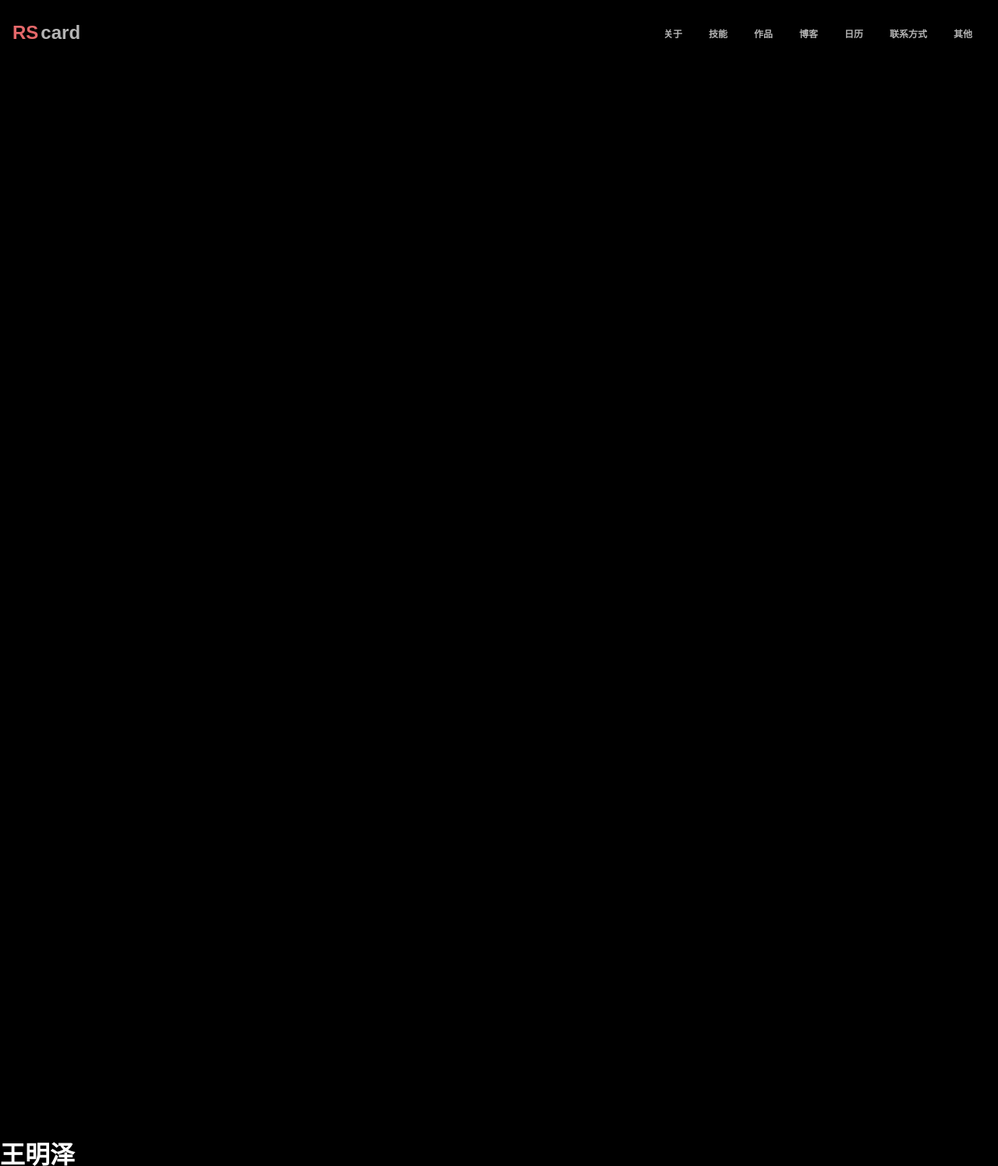
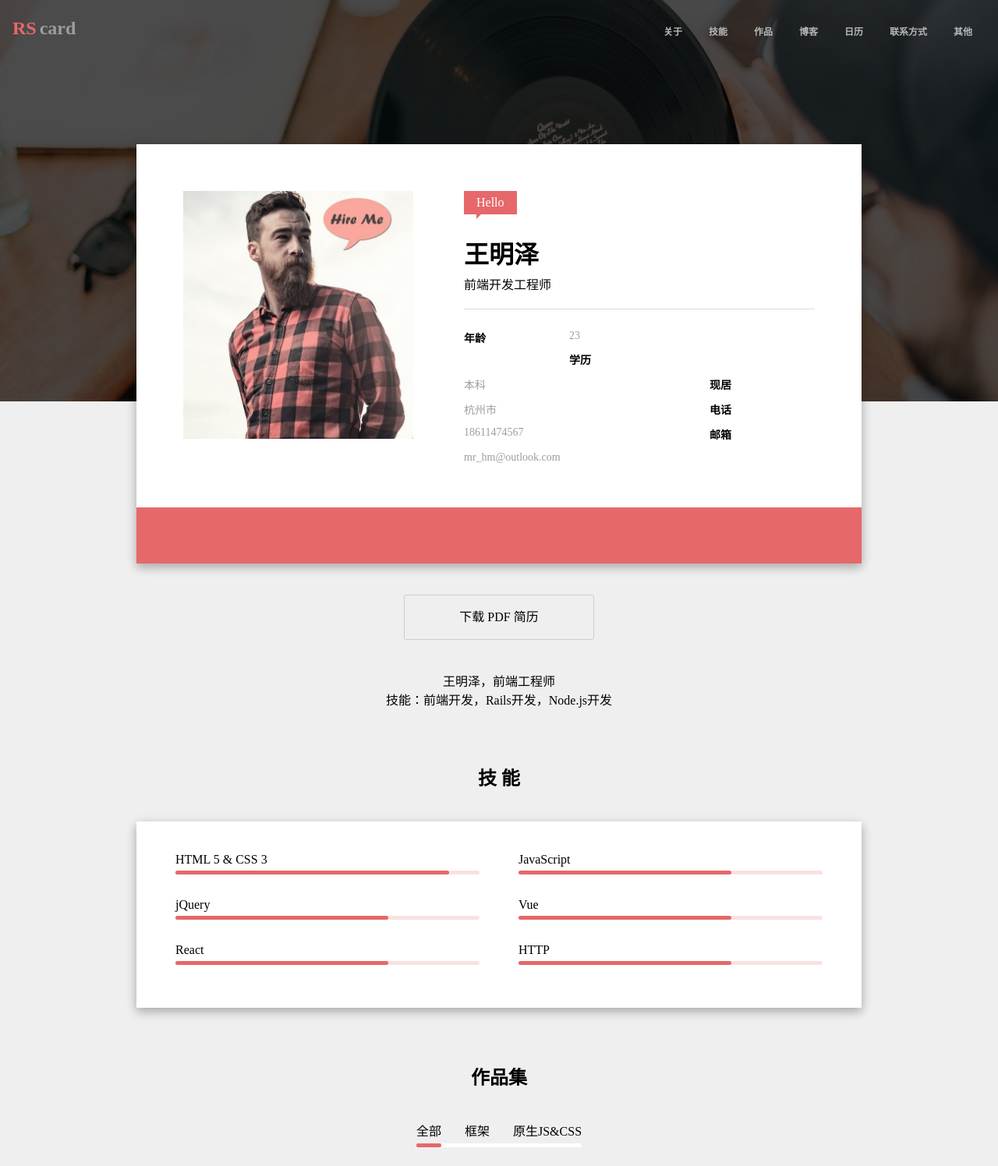
Before and after one commit to kariyyahm/topNavBar, a plain HTML site: page index.html in a window 1280 px wide. Shown: the top 1496 px of the page at 78% size. Drawn offline with Linux system fonts and the light colour scheme.

Commit message:
简历模板

```diff
--- /dev/null
+++ b/a.css
@@ -0,0 +1,287 @@
+.clearfix::after{
+    content: '';
+    display: block;
+    clear: both;
+}
+*{
+    margin: 0;
+    padding: 0;
+}
+body{
+    background: #efefef;
+    color: black;
+    margin: 0px;
+}
+a{
+    color: inherit;
+    text-decoration: none
+}
+ol,ul{
+    list-style:none;
+}
+.banner{
+    background-image: url(./img/rs-cover-2-2-1-1.jpg);
+    height: 515px;
+    background-position: center center;
+    background-size: cover;
+}
+.banner .mask{
+    height: 515px;
+    background-color: rgba(0, 0, 0, 0.7);
+}
+.topNavBar{
+    padding: 20px 0px 20px 0px;
+    position: fixed;
+    top: 0;
+    left: 0;
+    width: 100%;
+}
+.topNavBar .topNavBar-inner{
+    padding: 0 16px 0 16px;
+}
+.topNavBar .topNavBar-inner .logo{
+    font-size: 24px;
+    font-family: Arial Blank;
+    padding-top: 3px;
+    padding-bottom: 5px;
+    float: left;
+    font-weight: bold;
+}
+.topNavBar .topNavBar-inner .logo .rs{
+    margin-right: 4px;
+    color: #e6686a;
+}
+.topNavBar .topNavBar-inner .logo .card{
+    color: #9a9da2;
+}
+.topNavBar .topNavBar-inner>nav>ul{
+    float: right;
+    margin: 0;
+    padding: 0;
+    padding-top: 3.25px;
+    padding-bottom: 5.25px;
+}
+.topNavBar .topNavBar-inner>nav>ul>li{
+    float: left;
+    margin-left: 17px;
+    margin-right: 17px;
+}
+.topNavBar .topNavBar-inner>nav>ul>li>a{
+    font-size: 12px;
+    font-weight: bold;
+    color: #b7b7b7;
+    border-bottom: 3px solid transparent;
+    border-top: 3px solid transparent;
+    padding-top: 5px;
+    padding-bottom: 5px;
+    display: block;
+}
+.topNavBar .topNavBar-inner>nav>ul>li>a:hover{
+    border-bottom: 3px solid red;
+}
+.userCard{
+    max-width: 930px;
+    margin-left: auto;
+    margin-right: auto;
+    background-color: #ffffff;
+    -webkit-box-shadow: 0 8px 6px -6px black;
+	   -moz-box-shadow: 0 8px 6px -6px black;
+            box-shadow: 0 5px 11px 0 rgba(0, 0, 0, 0.18), 0 4px 15px 0 rgba(0, 0, 0, 0.15);
+}
+.userCard .pictureAndText{
+    padding: 60px;
+    padding-bottom: 50px;
+}
+.userCard .pictureAndText .picture{
+    float: left;
+    margin-right: 65px;
+}
+.userCard .pictureAndText .text{
+    float: left;
+    width: 450px;
+}
+.userCard .welcome{
+    background: #e6686a;
+    color: #ffffff;
+    display: inline-block;
+    padding: 4px 16px;
+    line-height: 22px;
+    position: relative;
+    margin-bottom: 26px;
+}
+.userCard .welcome .triangle{
+    border: 10px solid transparent;
+    border-left-color: #e6686a;
+    border-top: 0px;
+    width: 0;
+    display: block;
+    position: absolute;
+}
+.userCard .pictureAndText .text .profile>h1{
+    margin-bottom: 5px;
+}
+.userCard .pictureAndText .text .profile>p{
+    margin-bottom: 20px;
+}
+.userCard .pictureAndText .text .profile>hr{
+    height: 0;
+    border: 0;
+    border-bottom: 1px solid #dddddd;
+    margin-bottom: 20px;
+}
+.userCard .pictureAndText .text .profile>dl>dt,dd{
+    float: left;
+    padding: 6px 0;
+    font-size: 14px;
+}
+.userCard .pictureAndText .text .profile>dl>dt{
+    width: 30%;
+    font-weight: bold;
+}
+.userCard .pictureAndText .text .profile>dl>dd{
+    width: 70%;
+    color: #9a9da2;
+}
+.userCard .media{
+    background: #e6686a;
+    text-align: center;
+}
+.userCard .media>a{
+    display: inline-block;
+    border-radius: 50%;
+    width: 40px;
+    padding: 8px 0;
+    line-height: 24px;
+    margin: 16px;
+}
+.userCard .media>a:hover{
+    background: #cf5d5f;
+}
+.icon {
+    width: 24px; height: 24px;
+    fill: white;
+    vertical-align: top;
+}
+main>.botton-wrapper{
+    text-align: center;
+}
+main>.botton-wrapper>a{
+    border: 1px solid rgb(203, 205, 207);
+    border-radius: 3px;
+    line-height: 16px;
+    padding: 20px 70px;
+    display: inline-block;
+    margin: 40px auto;
+    transition: 0.7s;
+}
+main>.botton-wrapper>p{
+    font-family: KaiTi;
+}
+main>.botton-wrapper>a:hover{
+	-webkit-box-shadow: 0 8px 6px -6px black;
+	   -moz-box-shadow: 0 8px 6px -6px black;
+            box-shadow: 0 5px 11px 0 rgba(0, 0, 0, 0.18), 0 4px 15px 0 rgba(0, 0, 0, 0.15);
+}
+.skills{
+    max-width: 930px;
+    margin-left: auto;
+    margin-right: auto;
+    margin-top: 70px;
+}
+.skills>h2{
+    text-align: center;
+    margin-bottom: 40px;
+}
+.skills>ol{
+    background: #ffffff;
+    padding: 40px 50px 25px 50px;
+    -webkit-box-shadow: 0 8px 6px -6px black;
+	   -moz-box-shadow: 0 8px 6px -6px black;
+            box-shadow: 0 5px 11px 0 rgba(0, 0, 0, 0.18), 0 4px 15px 0 rgba(0, 0, 0, 0.15);
+}
+.skills>ol>li{
+    float: left;
+    width: 47%;
+    margin-bottom: 30px;
+}
+.skills>ol>li:nth-child(even){
+    float: right;
+}
+.skills>ol>li>p{
+    margin-bottom: 5px;
+}
+.skills>ol>li .progressBar{
+    height: 5px;
+    background: #fae1e1;
+    border-radius: 3px;
+}
+.skills>ol>li .progressBar .progress{
+    width: 70%;
+    height: 100%;
+    background: #e6686a;
+    border-radius: 3px;
+}
+.portfolio{
+    max-width: 930px;
+    margin-left: auto;
+    margin-right: auto;
+    margin-top: 70px;
+    text-align: center;
+}
+.portfolio>h2{
+    text-align: center;
+    margin-bottom: 40px;
+}
+.portfolio>nav{
+    text-align: center;
+    display: inline-block;
+    vertical-align: top;
+}
+.portfolio>nav>ol{
+    margin: 0 auto;
+    display: inline-block;
+    vertical-align: top;
+}
+.portfolio>nav>ol>li{
+    float: left;
+    margin-left: 30px;
+    cursor: pointer;
+}
+.portfolio>nav>ol>li:nth-child(1){
+    margin-left: 0;
+}
+.portfolio>nav .bar{
+    height: 5px;
+    background: white;
+    border-radius: 2px;
+    margin: 5px 0 30px 0;
+}
+.portfolio>nav .bar .barInner{
+    height: 100%;
+    background: #e6686a;
+    border-radius: 2px;
+    transition: all 0.3s;
+}
+.portfolio>nav .bar.stateAll .barInner{
+    width: 15%;
+    margin-left: 0;
+}
+.portfolio>nav .bar.stateFramework .barInner{
+    width: 15%;
+    margin-left: 29%;
+}
+.portfolio>nav .bar.stateJSCSS .barInner{
+    width: 42%;
+    margin-left: 58%;
+}
+.portfolio .works .big{
+    float: left;
+}
+.portfolio .works .small{
+    float: right;
+    position: relative;
+}
+.portfolio .works .small-2{
+    position: absolute;
+    top: 298px;
+}
--- a/index.html
+++ b/index.html
@@ -1,49 +1,177 @@
 <!DOCTYPE html>
-<html lang="en">
+<html>
 <head>
-    <meta charset="UTF-8">
-    <meta name="viewport" content="width=device-width, initial-scale=1.0">
-    <meta http-equiv="X-UA-Compatible" content="ie=edge">
-    <title>王某某的个人简历</title>
-    <link rel="stylesheet" href="./style.css">
+	<meta charset="utf-8">
+	<meta http-equiv="X-UA-Compatible" content="IE=edge">
+	<title>王明泽的个人简历</title>
+	<meta name="viewport" content="width=device-width, initial-scale=1">
+	<link rel="stylesheet" type="text/css" media="screen" href="./a.css">
+  <script src="//at.alicdn.com/t/font_1088704_0nmsqaysh3ap.js"></script>
 </head>
-<body>
-    <div class="topNavBar clearfix">
-        <span class="logo"href="">
-            <a class="rs" href="">RS</a><a class="card" href="">card</a>
-        </span>
-        <ul class="nav clearfix">
-            <li><a href="">关于</a></li>
-            <li><a href="">技能</a></li>
-            <li><a href="">作品</a></li>
-            <li><a href="">博客</a></li>
-            <li><a href="">日历</a></li>
-            <li><a href="">联系方式</a></li>
-            <li><a href="">其他</a></li>
-        </ul>
+  <body>
+    <div class="banner">
+      <div class="mask"></div>
     </div>
-    <div class="只为滚动条">
-        <h1>王明泽</h1>
-        <h1>王明泽</h1>
-        <h1>王明泽</h1>
-        <h1>王明泽</h1>
-        <h1>王明泽</h1>
-        <h1>王明泽</h1>
-        <h1>王明泽</h1>
-        <h1>王明泽</h1>
-        <h1>王明泽</h1>
-        <h1>王明泽</h1>
-        <h1>王明泽</h1>
-        <h1>王明泽</h1>
-        <h1>王明泽</h1>
-        <h1>王明泽</h1>
-        <h1>王明泽</h1>
-        <h1>王明泽</h1>
-        <h1>王明泽</h1>
-        <h1>王明泽</h1>
-        <h1>王明泽</h1>
-        <h1>王明泽</h1>
-        <h1 style="color: white">王明泽</h1>
+    <div class="topNavBar">
+      <div class="topNavBar-inner clearfix">
+        <a class="logo" href="#">
+          <span class="rs">RS</span><span class="card">card</span>
+        </a>
+        <nav style="float: right;">
+          <ul class="clearfix">
+            <li><a href="#">关于</a></li>
+            <li><a href="#">技能</a></li>
+            <li><a href="#">作品</a></li>
+            <li><a href="#">博客</a></li>
+            <li><a href="#">日历</a></li>
+            <li><a href="#">联系方式</a></li>
+            <li><a href="#">其他</a></li>
+          </ul>
+        </nav>
+      </div>
     </div>
-</body>
+    <main style="margin-top: -330px">
+      <div class="userCard">
+        <div class="pictureAndText clearfix">
+          <div class="picture">
+            <img src="./img/avatar.jpg" style="width: 295px; height: 318px;" alt="头像">
+          </div>
+          <div class="text">
+            <div class="profile">
+              <span class="welcome">Hello
+                <span class="triangle"></span>
+              </span>
+              <h1>王明泽</h1>
+              <p>前端开发工程师</p>
+              <hr>
+              <dl class="clearfix">
+                <dt>年龄</dt>
+                <dd>23</dd>
+                <dt>学历</dt>
+                <dd>本科</dd>
+                <dt>现居</dt>
+                <dd>杭州市</dd>
+                <dt>电话</dt>
+                <dd>18611474567</dd>
+                <dt>邮箱</dt>
+                <dd>mr_hm@outlook.com</dd>
+              </dl>
+            </div>
+          </div>
+        </div>
+        <footer class="media">
+          <a href="#"><svg class="icon" aria-hidden="true">
+            <use xlink:href="#icon-youjian"></use>
+          </svg></a>
+          <a href="#"><svg class="icon" aria-hidden="true">
+            <use xlink:href="#icon-github2"></use>
+          </svg></a>
+          <a href="#"><svg class="icon" aria-hidden="true">
+            <use xlink:href="#icon-weibo"></use>
+          </svg></a>
+          <a href="#"><svg class="icon" aria-hidden="true">
+            <use xlink:href="#icon-juejin"></use>
+          </svg></a>
+          <a href="#"><svg class="icon" aria-hidden="true">
+            <use xlink:href="#icon-blog"></use>
+          </svg></a>
+          <a href="#"><svg class="icon" aria-hidden="true">
+            <use xlink:href="#icon-ins"></use>
+          </svg></a>
+          <a href="#"><svg class="icon" aria-hidden="true">
+            <use xlink:href="#icon-tuite"></use>
+          </svg></a>
+        </footer>
+      </div>
+      <div class="botton-wrapper">
+        <a class="button" href="./resume.pdf" target="_blank" download>下载 PDF 简历</a>
+        <p>
+          王明泽，前端工程师<br>
+          技能：前端开发，Rails开发，Node.js开发
+        </p>
+      </div>
+    </main>
+    <section class="skills">
+      <h2>技 能</h2>
+      <ol class="clearfix">
+        <li>
+          <p>HTML 5 &amp; CSS 3</p>
+          <div class="progressBar">
+            <div class="progress" style="width: 90%"></div>
+          </div>
+        </li>
+        <li>
+          <p>JavaScript</p>
+          <div class="progressBar">
+            <div class="progress"></div>
+          </div>
+        </li>
+        <li>
+          <p>jQuery</p>
+          <div class="progressBar">
+            <div class="progress"></div>
+          </div>
+        </li>
+        <li>
+          <p>Vue</p>
+          <div class="progressBar">
+            <div class="progress"></div>
+          </div>
+        </li>
+        <li>
+          <p>React</p>
+          <div class="progressBar">
+            <div class="progress"></div>
+          </div>
+        </li>
+        <li>
+          <p>HTTP</p>
+          <div class="progressBar">
+            <div class="progress"></div>
+          </div>
+        </li>
+      </ol>
+    </section>
+    <section class="portfolio">
+      <h2>作品集</h2>
+      <nav>
+        <ol class="clearfix">
+          <li id="stateAll">全部</li>
+          <li id="stateFramework">框架</li>
+          <li id="stateJSCSS">原生JS&amp;CSS</li>
+        </ol>
+        <div id="bar" class="bar stateAll">
+          <div class="barInner"></div>
+        </div>
+      </nav>
+      <script>
+        stateAll.onclick = function(){
+          bar.className = 'bar stateAll'
+        }
+      </script>
+      <script>
+        stateFramework.onclick = function(){
+          bar.className = 'bar stateFramework'
+        }
+      </script>
+      <script>
+        stateJSCSS.onclick = function(){
+          bar.className = 'bar stateJSCSS'
+        }
+      </script>
+      <div class="works clearfix">
+        <div class="big">
+          <img src="./img/portfolio-1.jpg" alt="作品书籍">
+        </div>
+        <div class="small">
+          <div class="small-1">
+            <img src="./img/portfolio-2.jpg" alt="作品手表">
+          </div>
+          <div class="small-2">
+            <img src="./img/portfolio-3.jpg" alt="作品电脑">
+          </div>
+        </div>
+      </div>
+    </section>
+  </body>
 </html>
--- a/style.css
+++ /dev/null
@@ -1,48 +0,0 @@
-.clearfix::after{
-    content: '';
-    display: block;
-    clear: both;
-}
-body{
-    background: black;
-    margin: 0;
-}
-body .topNavBar {
-    text-decoration: none;
-    font-weight: bold;
-    padding: 18px 16px 18px 16px;
-}
-body .topNavBar .logo{
-    float: left;
-    padding-top: 10px;
-}
-body .topNavBar .logo>a{
-    text-decoration: inherit;
-    color: #b5b5b5;
-    font-family: Arial, Helvetica, sans-serif;
-    font-size: 24px;
-}
-body .topNavBar .logo .rs{
-    color: #e5686a;
-    margin-right: 3px;
-}
-body .topNavBar .nav{
-    float: right;
-}
-body .topNavBar .nav>li{
-    float: left;
-    margin-left: 17px;
-    margin-right: 17px;
-
-}
-body .topNavBar .nav>li>a{
-    text-decoration: none;
-    color: #b5b5b5;
-    font-size: 12px;
-    border-bottom: 3px solid transparent;
-    border-top: 3px solid transparent;
-    padding: 2px 0px 2px 0px;
-}
-body .topNavBar .nav>li>a:hover{
-    border-bottom: 3px solid #e5686a;
-}
```
Also changed, not shown: img/avatar.jpg (added), img/portfolio-1.jpg (added), img/portfolio-2.jpg (added), img/portfolio-3.jpg (added), img/rs-cover-2-2-1-1.jpg (added), 1 other file.
